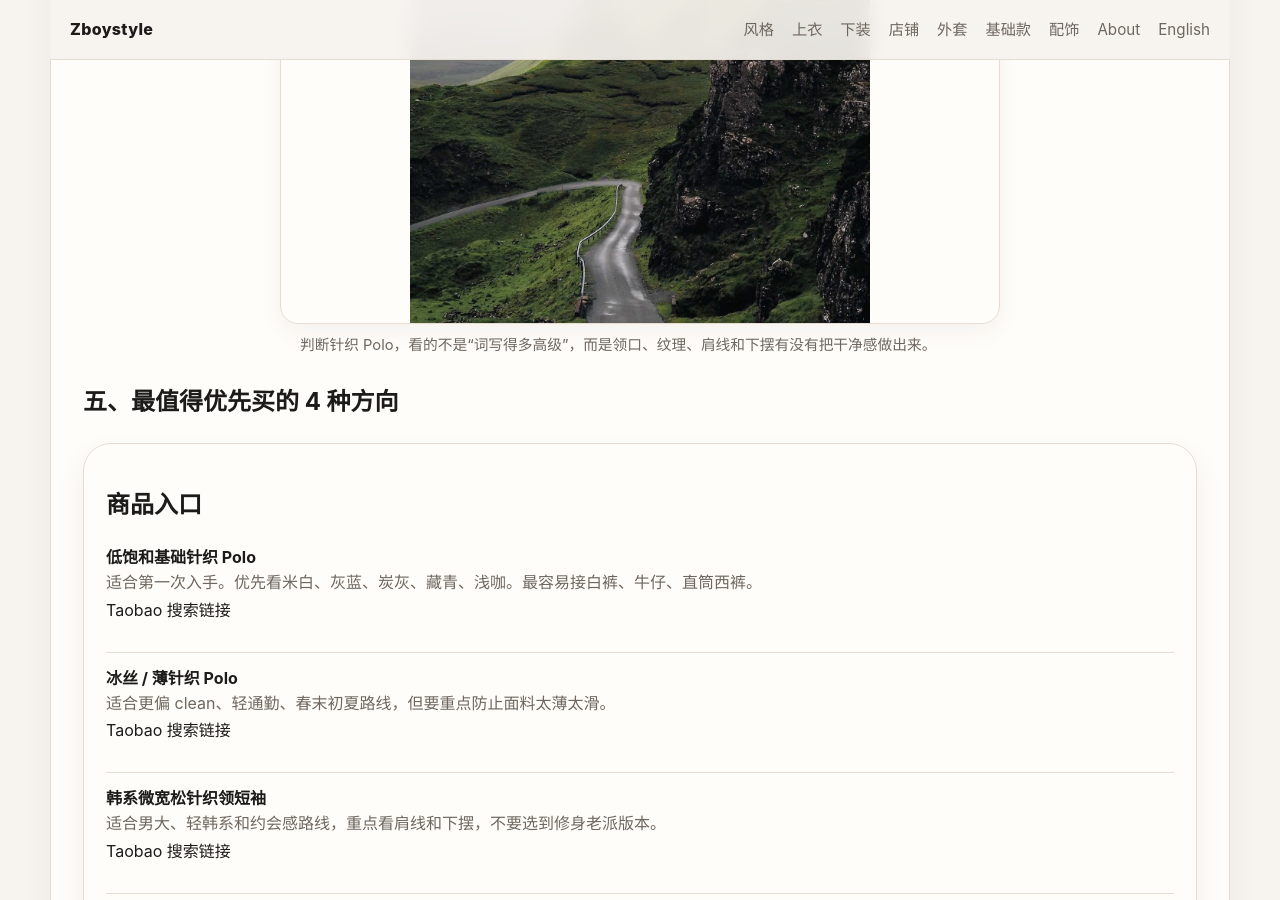
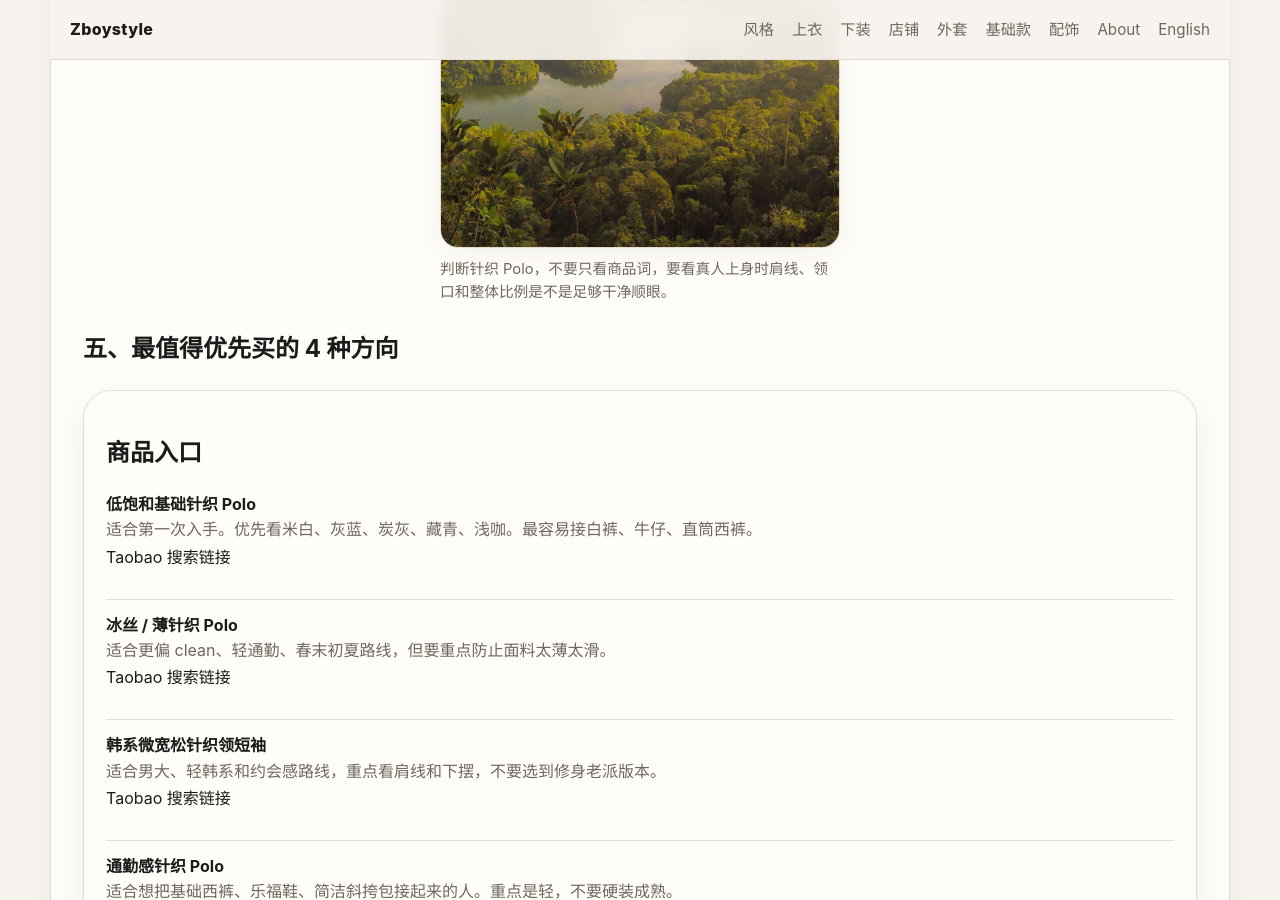
Before and after one commit to qilin-agent/zboystyle, a Jekyll site: the page built from _zh_tops/knit-polo-cleanfit-guide.html, in a window 1280 px wide and 900 px high, scrolled down 3751 px. Built offline with Jekyll 4.4.1, drawn with Linux system fonts in a browser that asks for light colours.

Commit message:
Use more on-body fashion images in knit polo article

```diff
--- a/_zh_tops/knit-polo-cleanfit-guide.html
+++ b/_zh_tops/knit-polo-cleanfit-guide.html
@@ -91,9 +91,9 @@ thumbnail_alt: "针织 Polo 与 cleanfit 青年男装主题图"
 <h3>6. 商品图必须看得出“真实上身”</h3>
 <p>如果一个商品页只有氛围大片和局部特写，却不愿意给你完整正面、侧面和动态图，大概率它卖的是概念，不是稳定上身效果。针织 Polo 这种单品非常依赖真实比例图，图不够完整，就不要轻易冲。</p>
 
-<figure>
-  <img src="../../assets/img/photos/tops-knit-polo-detail.jpg" alt="针织 Polo 细节图，强调领口、针织纹理与下摆利落度" />
-  <figcaption>判断针织 Polo，看的不是“词写得多高级”，而是领口、纹理、肩线和下摆有没有把干净感做出来。</figcaption>
+<figure class="tall">
+  <img src="../../assets/img/photos/tops-knit-polo-fit.jpg" alt="针织 Polo 真人上身图，强调肩线、领口与整体 cleanfit 穿搭效果" />
+  <figcaption>判断针织 Polo，不要只看商品词，要看真人上身时肩线、领口和整体比例是不是足够干净顺眼。</figcaption>
 </figure>
 
 <h2>五、最值得优先买的 4 种方向</h2>
```
